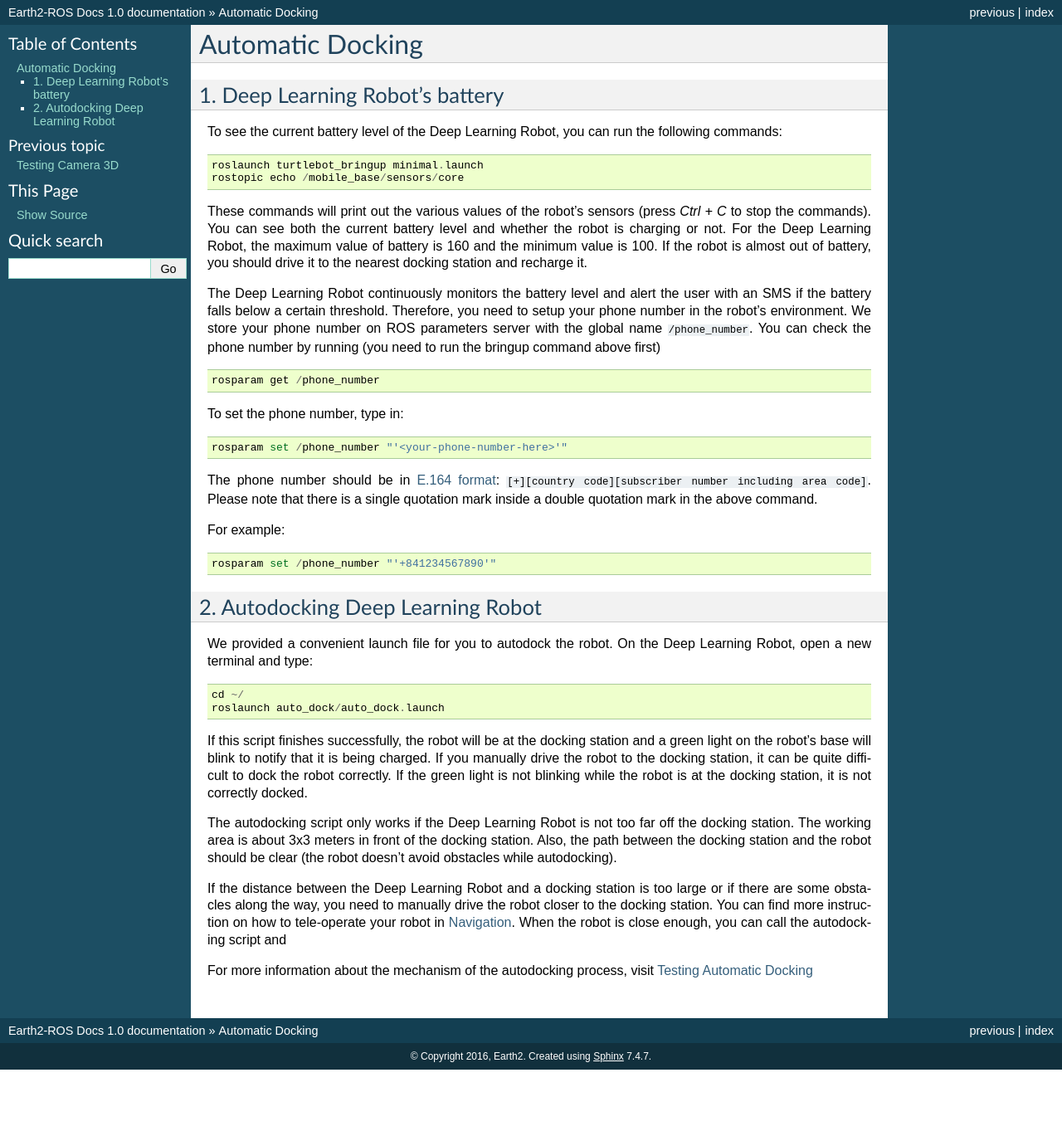
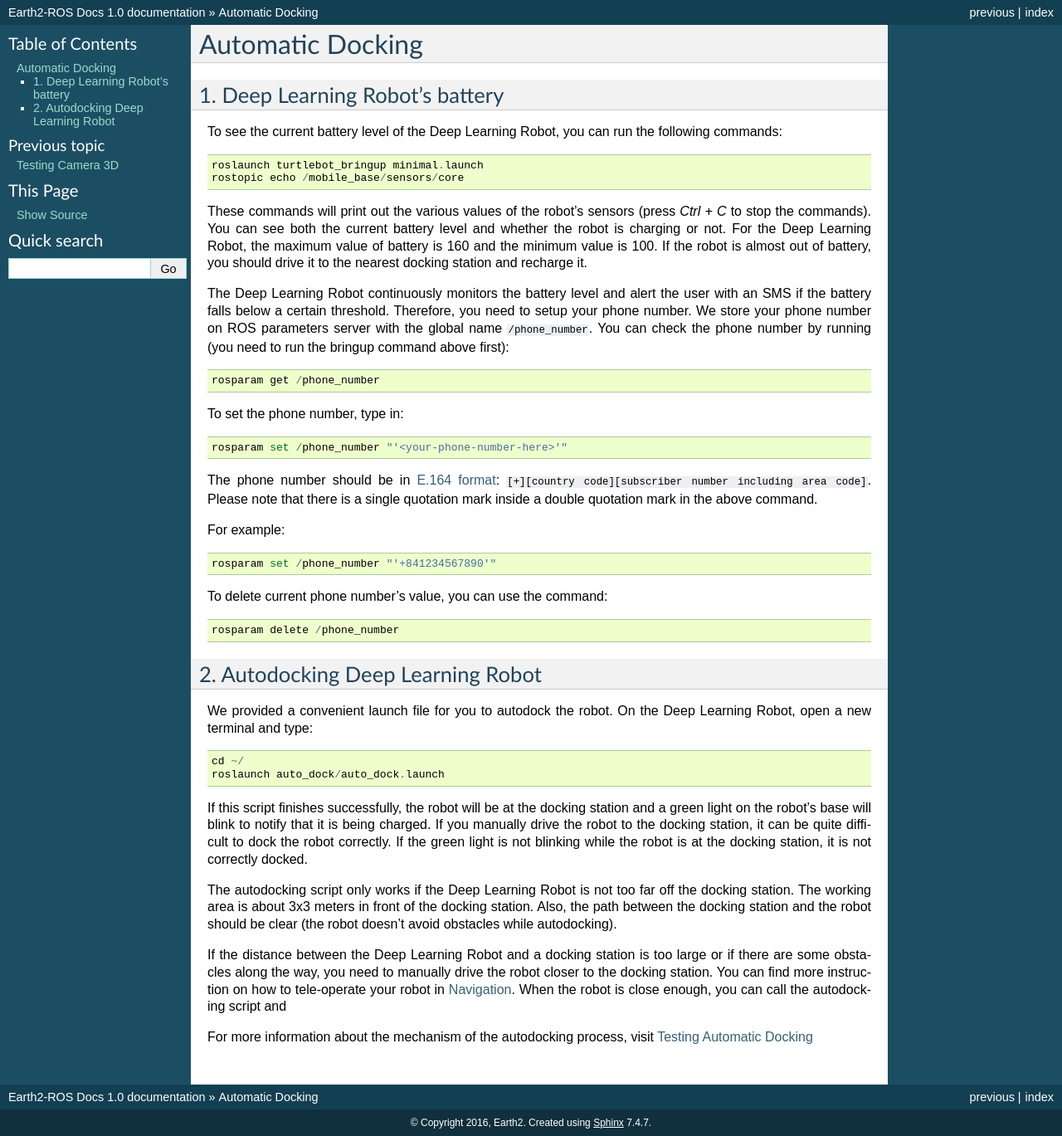
Before and after one commit to jacksnow00/earth2-docs, a Sphinx documentation site: the page built from docs/gautodockingcharge.rst, in a window 1280 px wide. Shown: the whole page at 83% size. Built offline with Sphinx 7.4.7, drawn with Linux system fonts in a browser that asks for light colours; before the commit the page ends 1289 px from its top, so only the background shows below that.

Commit message:
Add delete rosparam and fix some typo

```diff
--- a/docs/gautodockingcharge.rst
+++ b/docs/gautodockingcharge.rst
@@ -16,9 +16,9 @@ If the robot is almost out of battery, you should drive it to the nearest dockin
 
 The Deep Learning Robot continuously monitors the battery level and alert the user with an SMS if the battery falls
 below a certain threshold.
-Therefore, you need to setup your phone number in the robot's environment.
+Therefore, you need to setup your phone number.
 We store your phone number on ROS parameters server with the global name ``/phone_number``.
-You can check the phone number by running (you need to run the bringup command above first) ::
+You can check the phone number by running (you need to run the bringup command above first)::
 
     rosparam get /phone_number
 
@@ -33,6 +33,10 @@ Please note that there is a single quotation mark inside a double quotation mark
 For example::
 
     rosparam set /phone_number "'+841234567890'"
+
+To delete current phone number's value, you can use the command::
+
+    rosparam delete /phone_number
 
 2. Autodocking Deep Learning Robot
 ----------------------------------
```
